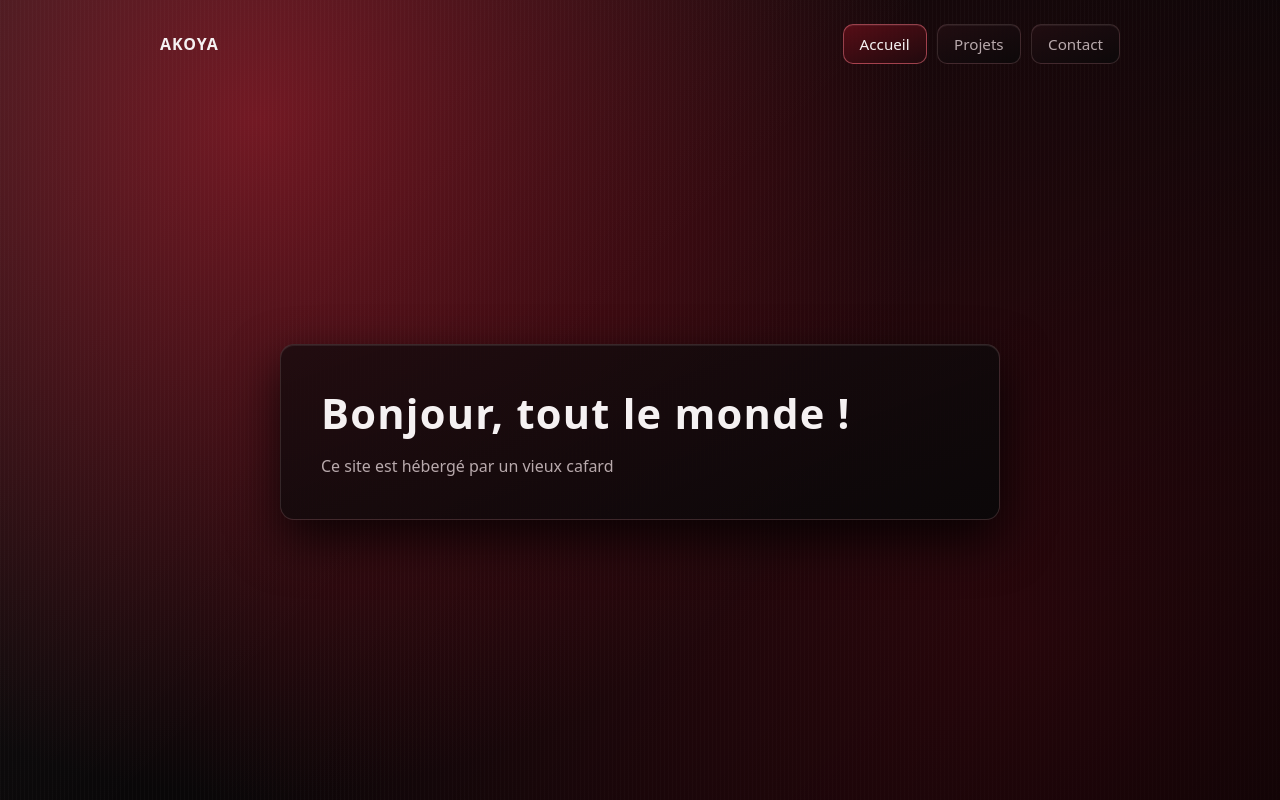
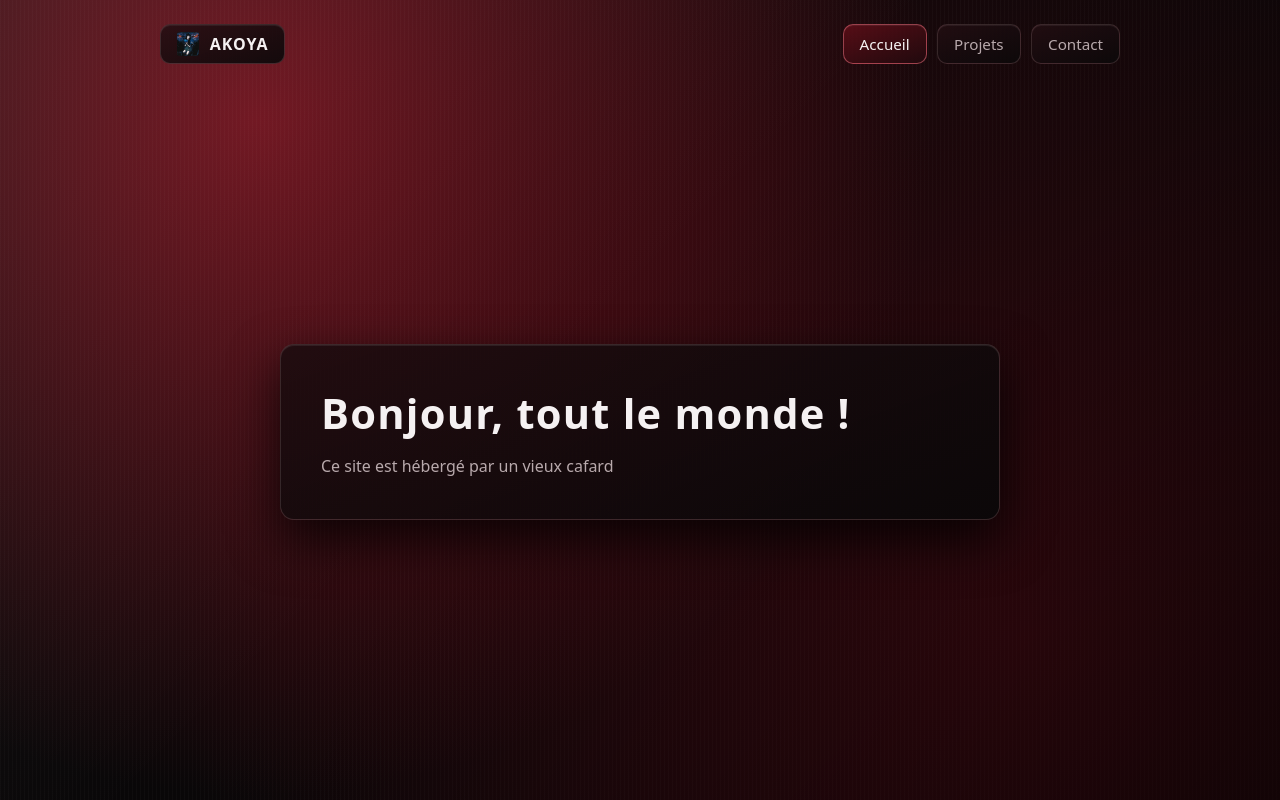
Before and after one commit to DeicideL/akoya-v2, a plain HTML site: page index.html in a window 1280 px wide. Drawn offline with Linux system fonts and the light colour scheme.

Commit message:
Enhance brand section with logo and styles
Updated the brand section with logo image and styling.

```diff
--- a/index.html
+++ b/index.html
@@ -52,12 +52,33 @@
       flex-wrap: wrap;
     }
 
-    .brand {
+  .brand {
+      display: inline-flex;
+      align-items: center;
+      gap: 0.6rem;
+      padding: 0.45rem 0.95rem;
+      border-radius: 10px;
       font-weight: 700;
       letter-spacing: 0.06em;
       text-transform: uppercase;
       color: var(--text-main);
       text-decoration: none;
+      background: linear-gradient(160deg, rgba(35, 14, 18, 0.85), rgba(12, 9, 10, 0.92));
+      border: 1px solid var(--border-metal);
+      box-shadow: inset 0 1px 0 rgba(255, 255, 255, 0.06);
+      transition: transform 0.15s ease, border-color 0.15s ease;
+    }
+
+    .brand:hover {
+      border-color: rgba(255, 190, 198, 0.35);
+      transform: translateY(-1px);
+    }
+
+    .brand-logo {
+      width: 24px;
+      height: 24px;
+      object-fit: contain;
+      border-radius: 4px;
     }
 
     .nav-tabs {
@@ -124,7 +145,10 @@
 </head>
 <body>
   <header class="topbar">
-    <a class="brand" href="index.html">Akoya</a>
+   <a class="brand" href="index.html">
+  <img class="brand-logo" src="logo.png" alt="Logo Akoya" />
+  <span>Akoya</span>
+</a>
     <nav class="nav-tabs" aria-label="Navigation principale">
       <a class="nav-tab active" href="index.html">Accueil</a>
       <a class="nav-tab" href="projets.html">Projets</a>
```
